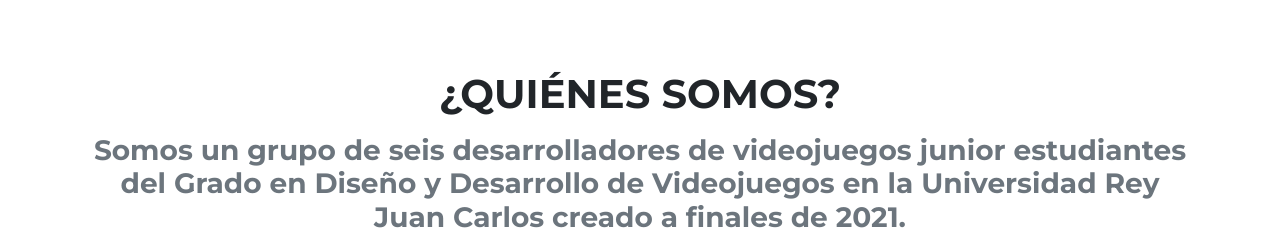
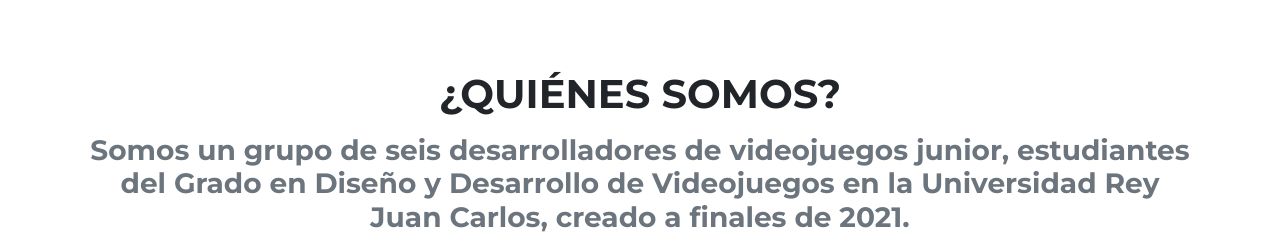
Before and after one commit to Poligonal-Knights/PoliKnkights.github.io, a plain HTML site: page index.html in a window 1280 px wide. Shown: the part 1540-1779 px from the top of the page. Drawn offline with nearby package versions, Linux system fonts and the light colour scheme.

Commit message:
Update index.html

```diff
--- a/index.html
+++ b/index.html
@@ -109,7 +109,7 @@
             <div class="container">
                 <div class="text-center">
                     <h2 class="section-heading text-uppercase">¿Quiénes somos?</h2>
-                    <h3 class="text-muted">Somos un grupo de seis desarrolladores de videojuegos junior estudiantes del Grado en Diseño y Desarrollo de Videojuegos en la Universidad Rey Juan Carlos creado a finales de 2021. </h3>
+                    <h3 class="text-muted">Somos un grupo de seis desarrolladores de videojuegos junior, estudiantes del Grado en Diseño y Desarrollo de Videojuegos en la Universidad Rey Juan Carlos, creado a finales de 2021. </h3>
                     <h3 class="text-muted">Gracias a tener varios proyectos a nuestras espaldas, poseemos un gran rango de perfiles y aptitudes.</h3>
                 </div>
             </div>
```
